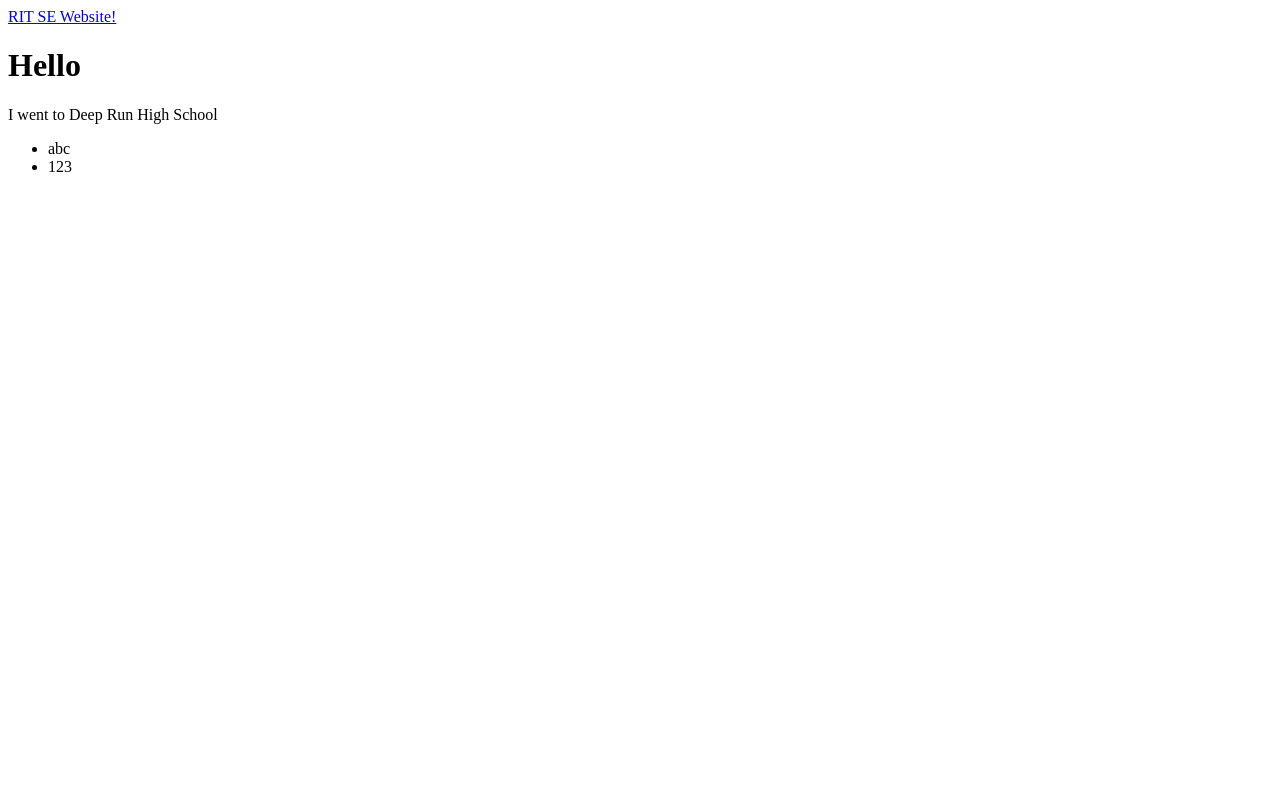
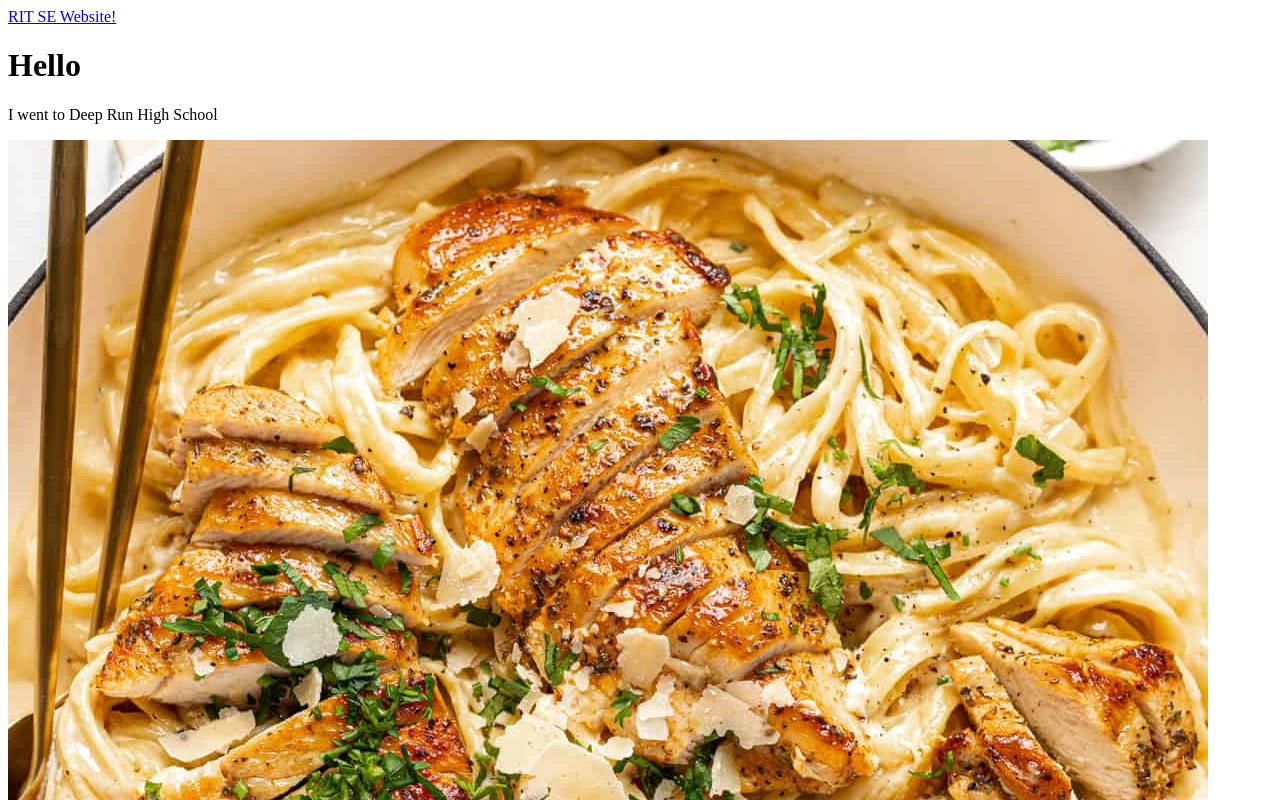
Before and after one commit to gabaddotey/SWEN-101-GitHub.io-Ex, a plain HTML site: page index.html in a window 1280 px wide. Shown: the top 800 px of the page. Drawn offline with Linux system fonts and the light colour scheme.

Commit message:
fixed image

```diff
--- a/index.html
+++ b/index.html
@@ -16,7 +16,7 @@
             I went to Deep Run High School
         </p>
 
-        </img src="chicken-alfredo-1-4.jpg" alt="Chicken alfredo">
+        <img src="chicken-alfredo-1-4.jpg" alt="Chicken alfredo"></img>
 
         <ul>
             <li>abc</li>
```
